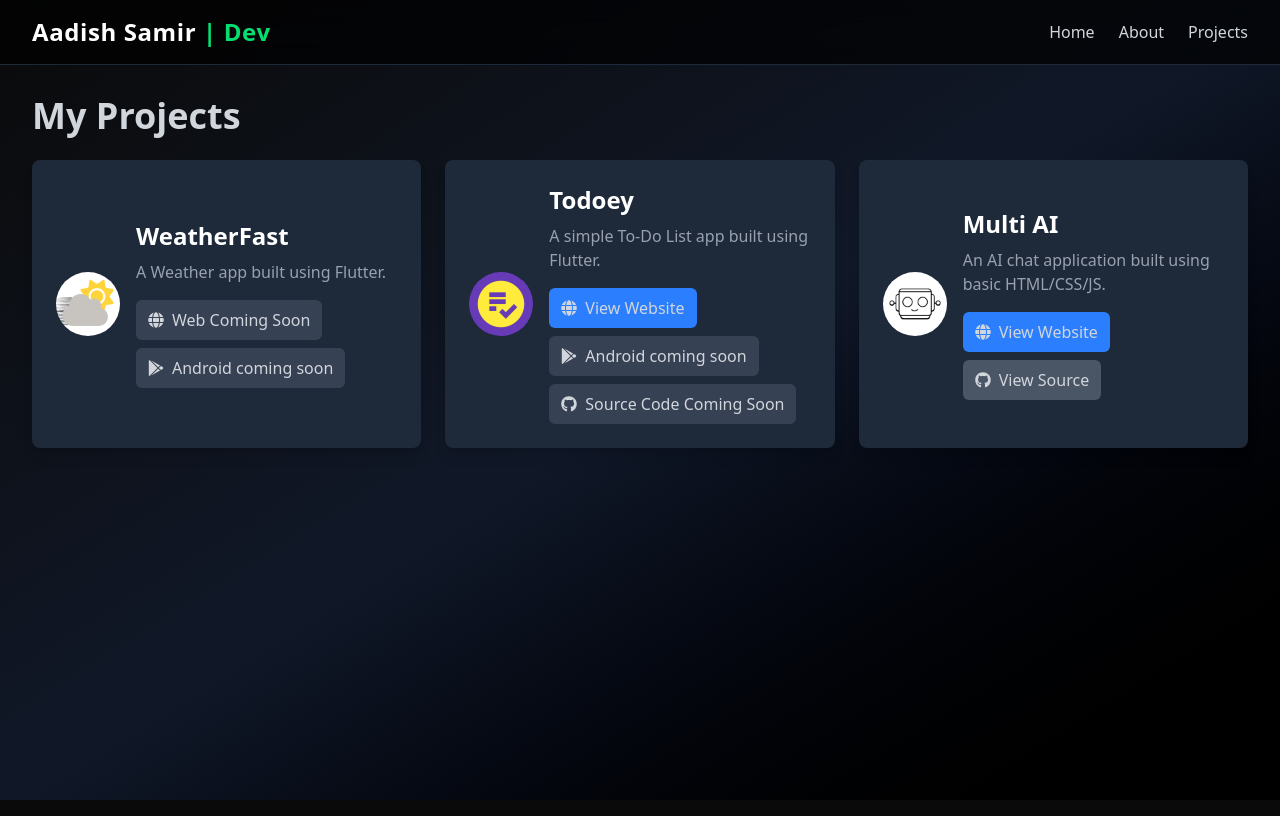
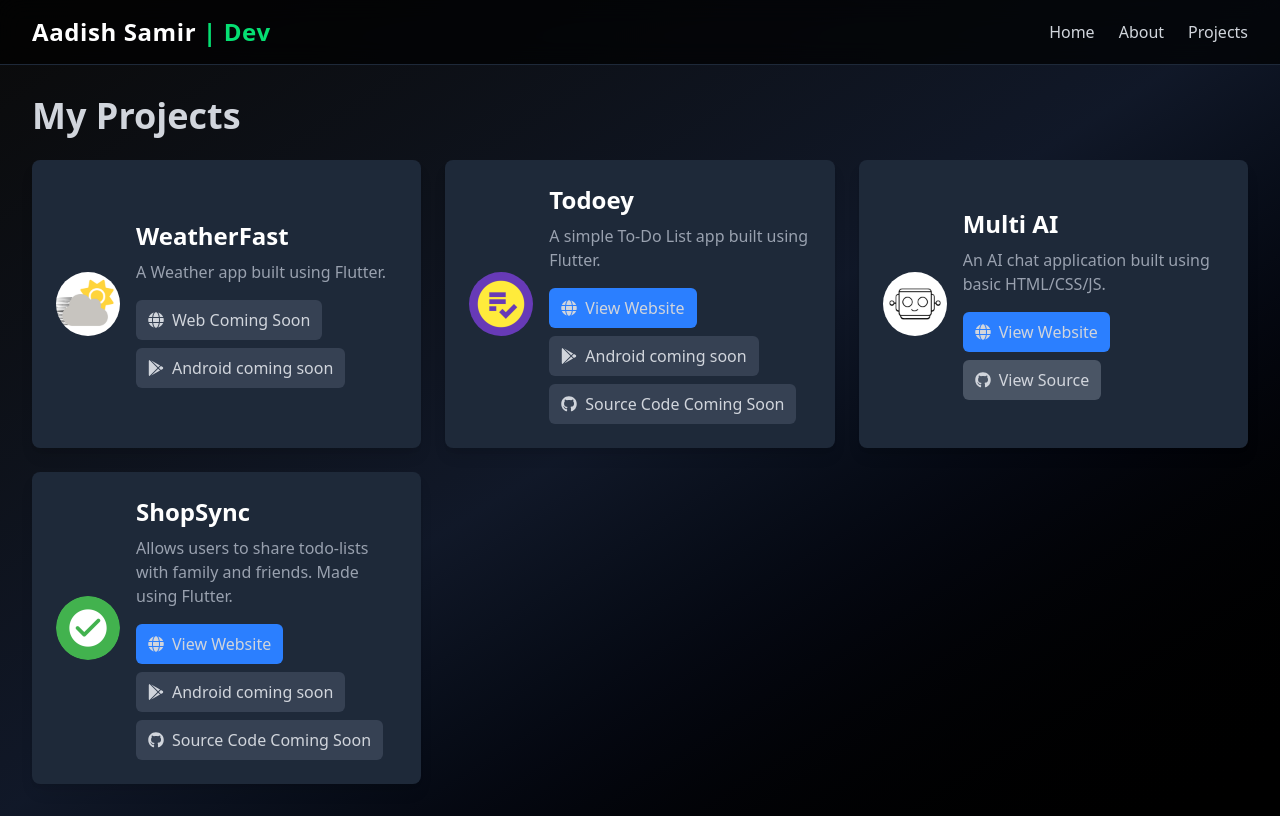
Before and after one commit to aadishsamir123/aadishsamir, a React (Vite) app: page /projects in a window 1280 px wide. Built offline with nearby package versions, Linux system fonts and the light colour scheme.

Commit message:
added new shopsync app!

```diff
--- a/src/App.jsx
+++ b/src/App.jsx
@@ -218,6 +218,16 @@ const Projects = () => (
           github: { url: 'https://github.com/aadishsamir123/asdev-multi-ai' }
         }}
       />
+      <ProjectCard
+        title="ShopSync"
+        description="Allows users to share todo-lists with family and friends. Made using Flutter."
+        icon="/assets/appicons/shopsync.png"
+        links={{
+          web: { url: 'https://as-shopsync.pages.dev' },
+          playStore: { comingSoon: true },
+          github: { comingSoon: true }
+        }}
+      />
     </div>
   </div>
 );
```
Also changed, not shown: public/assets/appicons/shopsync.png (added).
